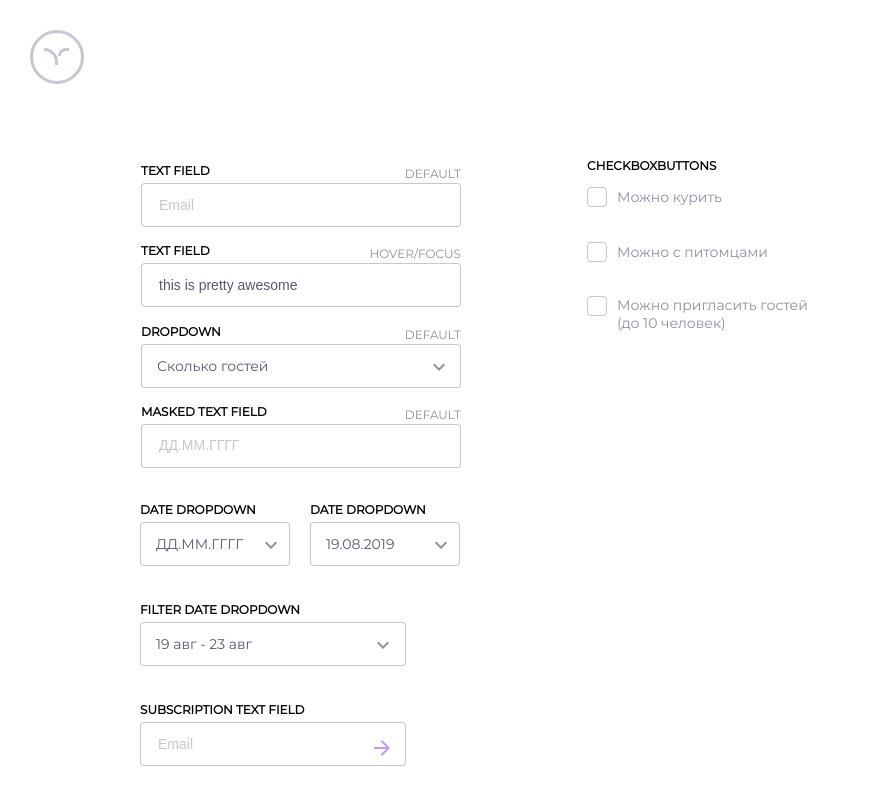
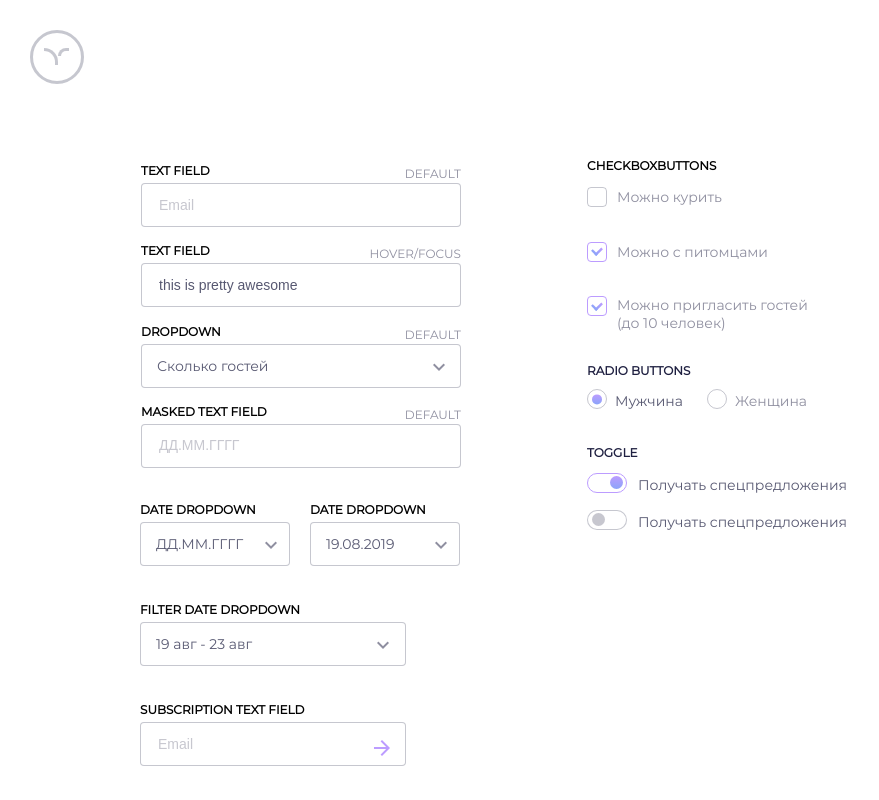
Before and after one commit to gr33man/task-hotel, a website built with webpack: page assets/form/form.pug in a window 1280 px wide. Shown: the whole page, without its empty margins (0-879 px from the left). Built offline with nearby package versions, Linux system fonts and the light colour scheme.

Commit message:
make toggle buttons  in 'form elements'

```diff
--- a/assets/form/elements/check/check.pug
+++ b/assets/form/elements/check/check.pug
@@ -12,3 +12,18 @@ mixin checkbody([...items])
                     input(type="checkbox")
                     span.fake
                     span.content= item
+
+
+
+mixin radio([...choices])
+    div.radmenu
+        each choice in [...choices]
+            label
+                input(type="radio" name="sex")
+                span.fake
+                span.content= choice
+
+mixin toggle
+    label.switch
+        input(type="checkbox")
+        span.slider
--- a/assets/form/elements/check/check.scss
+++ b/assets/form/elements/check/check.scss
@@ -83,3 +83,126 @@
 
     }
 }
+
+.radmenu {
+    width: 220px;
+    height: 20px;
+    display: flex;
+    justify-content: space-between;
+    margin-top: 11px;
+
+    & input {
+        display: none;
+    }
+
+    & .fake {
+        content: '';
+        display: inline-block;
+        width: 20px;
+        height: 20px;
+        border: 1px solid rgba(31, 32, 65, 0.25);
+        border-radius: 50px;
+        box-sizing: border-box;
+        position: relative;
+    }
+
+    & .fake::before{
+        content: '';
+        position: absolute;
+        transform: translate(40%,44%);
+        background: linear-gradient(180deg, #BC9CFF 0%, #8BA4F9 100%);
+        border-radius: 50px;
+        width: 10px;
+        height: 10px;
+        opacity: 0;
+    }
+
+    & input:checked + .fake::before {
+        content: '';
+        opacity: 1;
+
+
+    }
+
+
+    & input:checked + .fake + .content{
+        color: rgba(31, 32, 65, 0.75);
+
+    }
+
+
+
+    & .content {
+        display: inline-block;
+        vertical-align: top;
+        margin-left: 8px;
+        font-family: 'Montserrat';
+        font-style: normal;
+        font-weight: normal;
+        font-size: 14px;
+        line-height: 24px;
+        color: rgba(31, 32, 65, 0.5);
+    }
+
+
+
+
+}
+
+.switch {
+    position: relative;
+    display: inline-block;
+    width: 40px;
+    height: 20px;
+
+
+
+
+    & input {
+        display:none;
+    }
+
+
+    .slider {
+      position: absolute;
+      cursor: pointer;
+      top: 0;
+      left: 0;
+      right: 0;
+      bottom: 0;
+      border: 1px solid rgba(31, 32, 65, 0.25);
+      background-color: white;
+      -webkit-transition: .4s;
+      transition: .4s;
+      border-radius: 34px;
+    }
+
+    .slider:before {
+      position: absolute;
+      content: "";
+      height: 13px;
+      width: 13px;
+      left: 4px;
+      bottom: 3px;
+      background-color:  rgba(31, 32, 65, 0.25);
+      transition: .4s;
+      border-radius: 50%;
+    }
+
+
+
+    input:focus + .slider {
+      box-shadow: 0 0 1px #2196F3;
+    }
+
+    input:checked + .slider{
+        border: 1px solid #BC9CFF;
+    }
+
+    input:checked + .slider:before {
+      transform: translateX(18px);
+      background: linear-gradient(180deg, #BC9CFF 0%, #8BA4F9 100%);
+    }
+
+
+  }
--- a/assets/form/form.js
+++ b/assets/form/form.js
@@ -16,3 +16,26 @@ dripOne.innerHTML = 2;
 dripTwo.innerHTML = 2;
 
 dinamicDrop('elements__numbers__circle1', 'elements__numbers__circle2', 'elements__numbers__num');
+
+
+let checkbox1 = document.getElementsByClassName('checkboxopen')[0].lastElementChild.children;
+let double1 = document.getElementsByClassName('doublecheck1')[0].lastElementChild.children;
+let radbut = document.getElementsByClassName('radbut')[0].children[1].children[0].children[0];
+let togbut = document.getElementsByClassName('togbut')[0].children[1].children[0].children[0];
+
+radbut.checked = true;
+togbut.checked = true;
+
+for (let i = 0; i < checkbox1.length; i++) {
+    if (i == 1 || i == 2 || i == 3) {
+        checkbox1[i].children[0].children[0].checked = true;
+    }
+
+}
+
+for (let i = 0; i < double1.length; i++) {
+    if (i == 1 || i == 2) {
+        double1[i].children[0].children[0].checked = true;
+    }
+
+}
--- a/assets/form/form.pug
+++ b/assets/form/form.pug
@@ -51,3 +51,14 @@ html(lang="ru")
             +checkbody(['Широкий коридор','Помощник для инвалидов'])
             span.discrip1 Ширина коридоров в номере не менее 91 см.
             span.discrip2  На 1 этаже вас встретит специалист и проводит до номера.
+        div.radbut
+            span.radbut__name radio buttons
+            +radio(['Мужчина','Женщина'])
+        div.togbut
+            span.togbut__name toggle
+            div.togbut__elem
+                +toggle
+                span.text Получать спецпредложения
+            div.togbut__elem
+                +toggle
+                span.text Получать спецпредложения
--- a/assets/form/form.scss
+++ b/assets/form/form.scss
@@ -165,7 +165,7 @@ body {
     .doublecheck2 {
         position: absolute;
         width: 266px;
-        height: 145px;
+        height: 175px;
         left: 587px;
         top: 1196px;
 
@@ -206,4 +206,68 @@ body {
             top: 135px;
         }
     }
+
+    .radbut {
+        position: absolute;
+        width: 220.74px;
+        height: 55px;
+        left: 587px;
+        top: 363px;
+
+        &__name {
+            font-family: 'Montserrat';
+            font-style: normal;
+            font-weight: bold;
+            font-size: 12px;
+            line-height: 15px;
+            text-transform: uppercase;
+            color: #1F2041;
+        }
+
+    }
+
+    .togbut {
+        position: absolute;
+        width: 260px;
+        height: 89px;
+        left: 587px;
+        top: 444.56px;
+        display: flex;
+        flex-direction: column;
+        justify-content: space-between;
+
+        &__name {
+            font-family: 'Montserrat';
+            font-style: normal;
+            font-weight: bold;
+            font-size: 12px;
+            line-height: 15px;
+            text-transform: uppercase;
+            color: #1F2041;
+
+
+        }
+
+        &__elem {
+            height: 24px;
+            display: flex;
+            justify-content: space-between;
+
+            & .text {
+                font-family: 'Montserrat';
+                font-style: normal;
+                font-weight: normal;
+                font-size: 14px;
+                line-height: 24px;
+                color: rgba(31, 32, 65, 0.75);
+                display: inline-block;
+
+
+
+
+
+            }
+        }
+
+    }
 }
--- a/webpack.config.js
+++ b/webpack.config.js
@@ -57,11 +57,11 @@ module.exports = {
                 use: cssCompile()
             },
             {
-                test: /\.(ttf|svg|ttf|eof)$/,
+                test: /\.(ttf|ttf|eof)$/,
                 loader: 'file-loader'
             },
             {
-                test: /\.(png|jpg|gif)$/,
+                test: /\.(png|jpg|gif|svg)$/,
                 loader: 'file-loader'
             }
         ]
```
